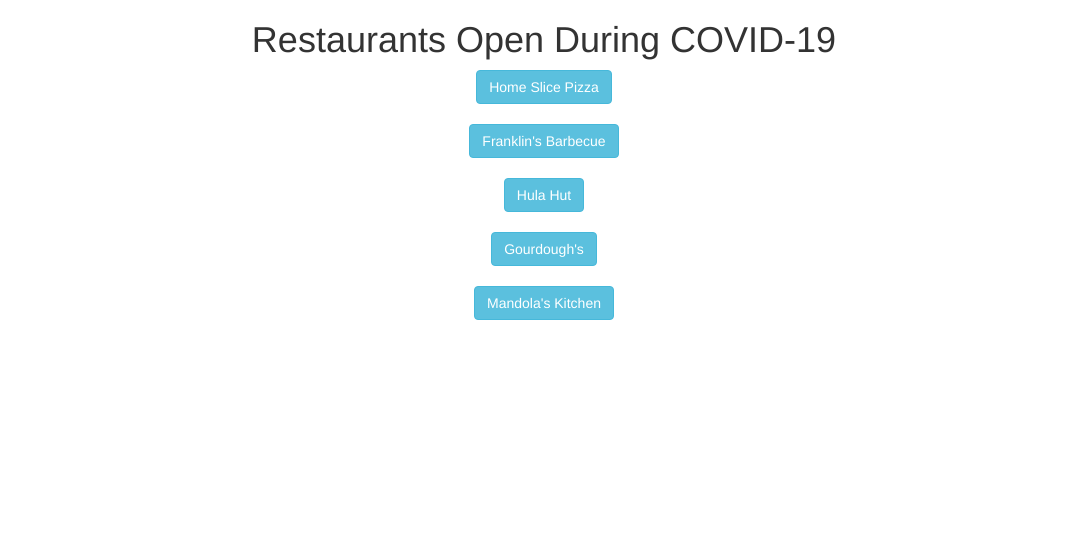
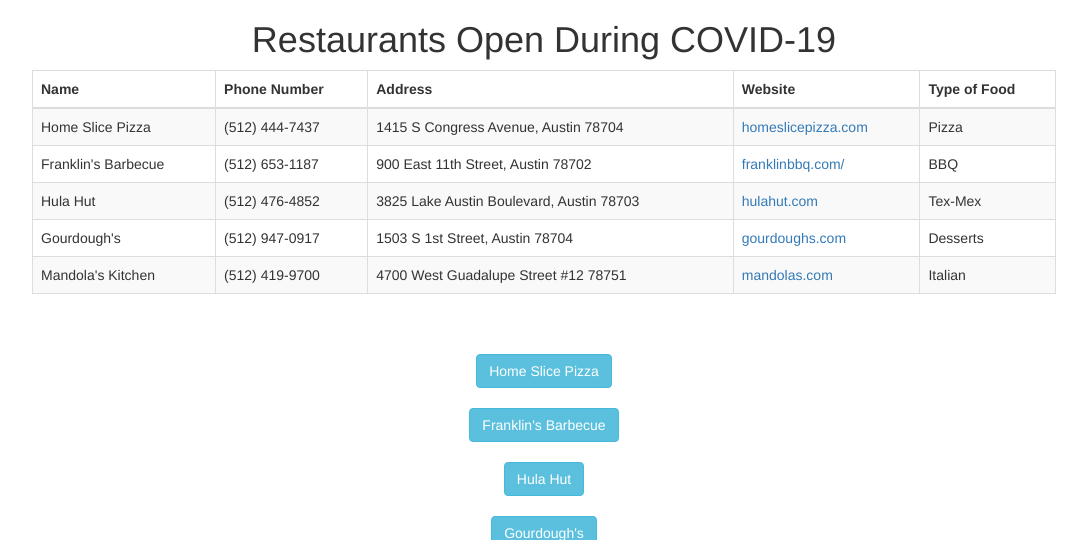
Before and after one commit to hmallidi/quarantine-fighter, a Flask app: page /restaurants in a window 1280 px wide. Shown: the part 52-592 px from the top of the page, without its empty margins (96-1183 px from the left). Run offline with Flask 2, Linux system fonts and the light colour scheme; some libraries are stand-ins or nearby versions; some web fonts are replaced.

Commit message:
created table for restaurants page

```diff
--- a/templates/restaurants.html
+++ b/templates/restaurants.html
@@ -6,11 +6,13 @@
         <title>Restaurants</title>
         <link rel="stylesheet" href="https://maxcdn.bootstrapcdn.com/bootstrap/3.3.7/css/bootstrap.min.css" integrity="sha384-BVYiiSIFeK1dGmJRAkycuHAHRg32OmUcww7on3RYdg4Va+PmSTsz/K68vbdEjh4u" crossorigin="anonymous">
         <link href="https://fonts.googleapis.com/css2?family=Piedra&display=swap" rel="stylesheet">
+
          <!-- jQuery library -->
         <script src="https://ajax.googleapis.com/ajax/libs/jquery/3.5.1/jquery.min.js"></script>
 
         <!-- Latest compiled JavaScript -->
         <script src="https://maxcdn.bootstrapcdn.com/bootstrap/3.4.1/js/bootstrap.min.js"></script>
+        <!-- To make the tables sortable -->
         <style>
             li {
                 font-size: medium;
@@ -51,6 +53,55 @@
         </nav>
         <center><h1>Restaurants Open During COVID-19</h1></center>
         <center>
+            <table class="js-sort-table table table-striped table-bordered table-sm" style="width: 80%;">
+                <thead>
+                    <tr>
+                        <th class="th-sm">Name</th>
+                        <th class="th-sm">Phone Number</th>
+                        <th class="th-sm">Address</th>
+                        <th class="th-sm">Website</th>
+                        <th class="th-sm">Type of Food</th>
+                    </tr>
+                </thead>
+                <tbody>
+                    <tr>
+                        <td>Home Slice Pizza</td>
+                        <td>(512) 444-7437</td>
+                        <td>1415 S Congress Avenue, Austin 78704</td>
+                        <td><a href="https://homeslicepizza.com/">homeslicepizza.com</a></td>
+                        <td>Pizza</td>
+                    </tr>
+                    <tr>
+                        <td>Franklin's Barbecue</td>
+                        <td>(512) 653-1187</td>
+                        <td>900 East 11th Street, Austin 78702</td>
+                        <td><a href="https://franklinbbq.com/">franklinbbq.com/</a></td>
+                        <td>BBQ</td>
+                    </tr>
+                    <tr>
+                        <td>Hula Hut</td>
+                        <td>(512) 476-4852</td>
+                        <td>3825 Lake Austin Boulevard, Austin 78703</td>
+                        <td><a href="https://www.hulahut.com/">hulahut.com</a></td>
+                        <td>Tex-Mex</td>
+                    </tr>
+                    <tr>
+                        <td>Gourdough's</td>
+                        <td>(512) 947-0917</td>
+                        <td>1503 S 1st Street, Austin 78704</td>
+                        <td><a href="https://gourdoughs.com/">gourdoughs.com</a></td>
+                        <td>Desserts</td>
+                    </tr>
+                    <tr>
+                        <td>Mandola's Kitchen</td>
+                        <td>(512) 419-9700</td>
+                        <td>4700 West Guadalupe Street #12 78751</td>
+                        <td><a href="https://mandolas.com/">mandolas.com</a></td>
+                        <td>Italian</td>
+                    </tr>
+                </tbody>
+            </table>
+            <br></br>
             <!-- <h2>Search A Restaurant</h2> -->
             <!-- <form action="{{ url_for('restaurants') }}" method="post"> -->
                 <!-- <input type="text" placeholder="Search for a restaurant" name="user_input">
```
